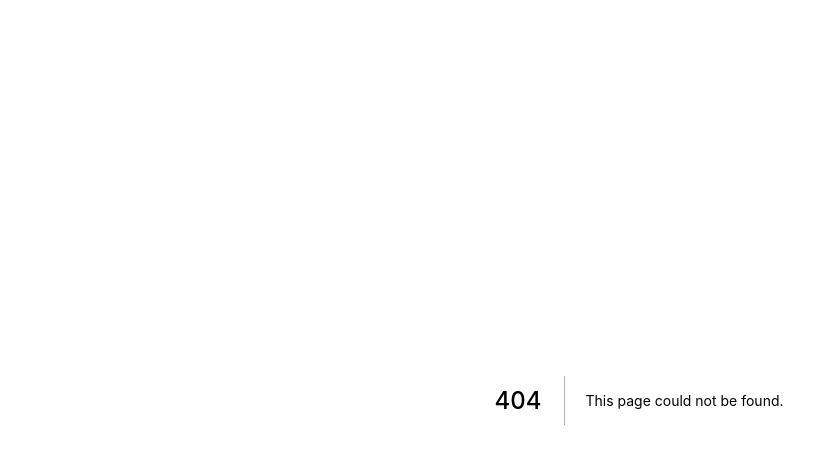
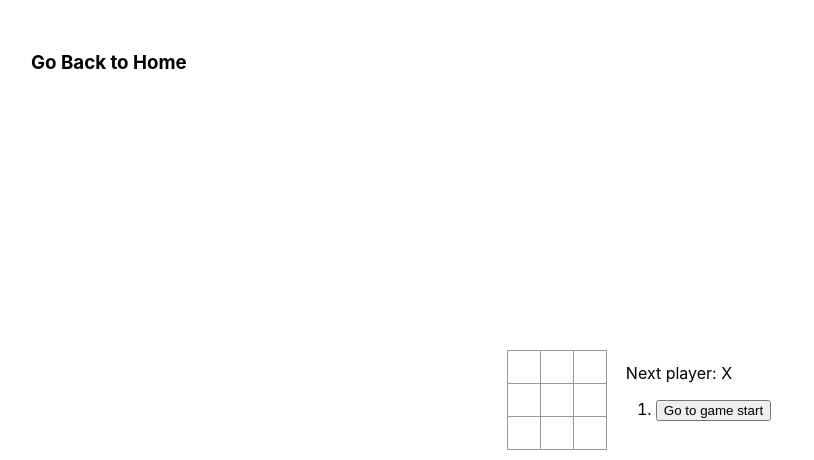
Before and after one commit to Colangjas/React-Playground, a Next.js app: page /tictactoe in a window 1280 px wide. Before the commit this address had no page. Shown: the top 460 px of the page, without its empty margins (1-815 px from the left). Built offline with nearby package versions, Linux system fonts and the light colour scheme.

Commit message:
tictactoe finished

```diff
--- /dev/null
+++ b/pages/tictactoe.js
@@ -0,0 +1,148 @@
+import React from "react";
+import styles from "../styles/Home.module.css";
+
+function Square(props) {
+  return (
+    <button className="square" onClick={props.onClick}>
+      {props.value}
+    </button>
+  );
+}
+
+class Board extends React.Component {
+  renderSquare(i) {
+    return (
+      <Square
+        value={this.props.squares[i]}
+        onClick={() => this.props.onClick(i)}
+      />
+    );
+  }
+
+  render() {
+    return (
+      <div>
+        <div className="board-row">
+          {this.renderSquare(0)}
+          {this.renderSquare(1)}
+          {this.renderSquare(2)}
+        </div>
+        <div className="board-row">
+          {this.renderSquare(3)}
+          {this.renderSquare(4)}
+          {this.renderSquare(5)}
+        </div>
+        <div className="board-row">
+          {this.renderSquare(6)}
+          {this.renderSquare(7)}
+          {this.renderSquare(8)}
+        </div>
+      </div>
+    );
+  }
+}
+
+export default class Game extends React.Component {
+  constructor(props) {
+    super(props);
+    this.state = {
+      history: [
+        {
+          squares: Array(9).fill(null),
+        },
+      ],
+      stepNumber: 0,
+      xIsNext: true,
+    };
+  }
+
+  handleClick(i) {
+    const history = this.state.history.slice(0, this.state.stepNumber + 1);
+    const current = history[history.length - 1];
+    const squares = current.squares.slice();
+    if (calculateWinner(squares) || squares[i]) {
+      return;
+    }
+    squares[i] = this.state.xIsNext ? "X" : "O";
+    this.setState({
+      history: history.concat([
+        {
+          squares: squares,
+        },
+      ]),
+      stepNumber: history.length,
+      xIsNext: !this.state.xIsNext,
+    });
+  }
+
+  jumpTo(step) {
+    this.setState({
+      stepNumber: step,
+      xIsNext: (step % 2) === 0,
+    });
+  }
+
+  render() {
+    const history = this.state.history;
+    const current = history[this.state.stepNumber];
+    const winner = calculateWinner(current.squares);
+
+    const moves = history.map((step, move) => {
+      const desc = move ? "Go to move # " + move : "Go to game start";
+      return (
+        <li key={move}>
+          <button onClick={() => this.jumpTo(move)}>{desc}</button>
+        </li>
+      );
+    });
+
+    let status;
+    if (winner) {
+      status = "Winner: " + winner;
+    } else {
+      status = "Next player: " + (this.state.xIsNext ? "X" : "O");
+    }
+
+    return (
+      <div id="ttt" className="game">
+        <div className="game-board">
+          <Board
+            squares={current.squares}
+            onClick={(i) => this.handleClick(i)}
+          />
+        </div>
+        <div className="game-info">
+          <div>{status}</div>
+          <ol>{moves}</ol>
+        </div>
+        <div style={{position: 'absolute', top: '2em', left: '2em'}}>
+        <a
+            href="/"
+          >
+            <h3>Go Back to Home</h3>
+          </a>
+        </div>
+      </div>
+    );
+  }
+}
+
+function calculateWinner(squares) {
+  const lines = [
+    [0, 1, 2],
+    [3, 4, 5],
+    [6, 7, 8],
+    [0, 3, 6],
+    [1, 4, 7],
+    [2, 5, 8],
+    [0, 4, 8],
+    [2, 4, 6],
+  ];
+  for (let i = 0; i < lines.length; i++) {
+    const [a, b, c] = lines[i];
+    if (squares[a] && squares[a] === squares[b] && squares[a] === squares[c]) {
+      return squares[a];
+    }
+  }
+  return null;
+}
--- a/styles/globals.css
+++ b/styles/globals.css
@@ -14,3 +14,49 @@
 * {
   box-sizing: border-box;
 }
+
+#ttt {
+  display: flex;
+  justify-content: center;
+  align-items: center;
+  height: 100vh;
+}
+
+#ttt ol, #ttt ul {
+  padding-left: 30px;
+}
+#ttt .board-row:after {
+  clear: both;
+  content: "";
+  display: table;
+}
+#ttt .status {
+  margin-bottom: 10px;
+}
+#ttt .square {
+  background: #fff;
+  border: 1px solid #999;
+  float: left;
+  font-size: 24px;
+  font-weight: bold;
+  line-height: 34px;
+  height: 34px;
+  margin-right: -1px;
+  margin-top: -1px;
+  padding: 0;
+  text-align: center;
+  width: 34px;
+}
+#ttt .square:focus {
+  outline: none;
+}
+#ttt .kbd-navigation .square:focus {
+  background: #ddd;
+}
+#ttt .game {
+  display: flex;
+  flex-direction: row;
+}
+#ttt .game-info {
+  margin-left: 20px;
+}
```
Also changed, not shown: pages/index.js (+12 -0 lines).
